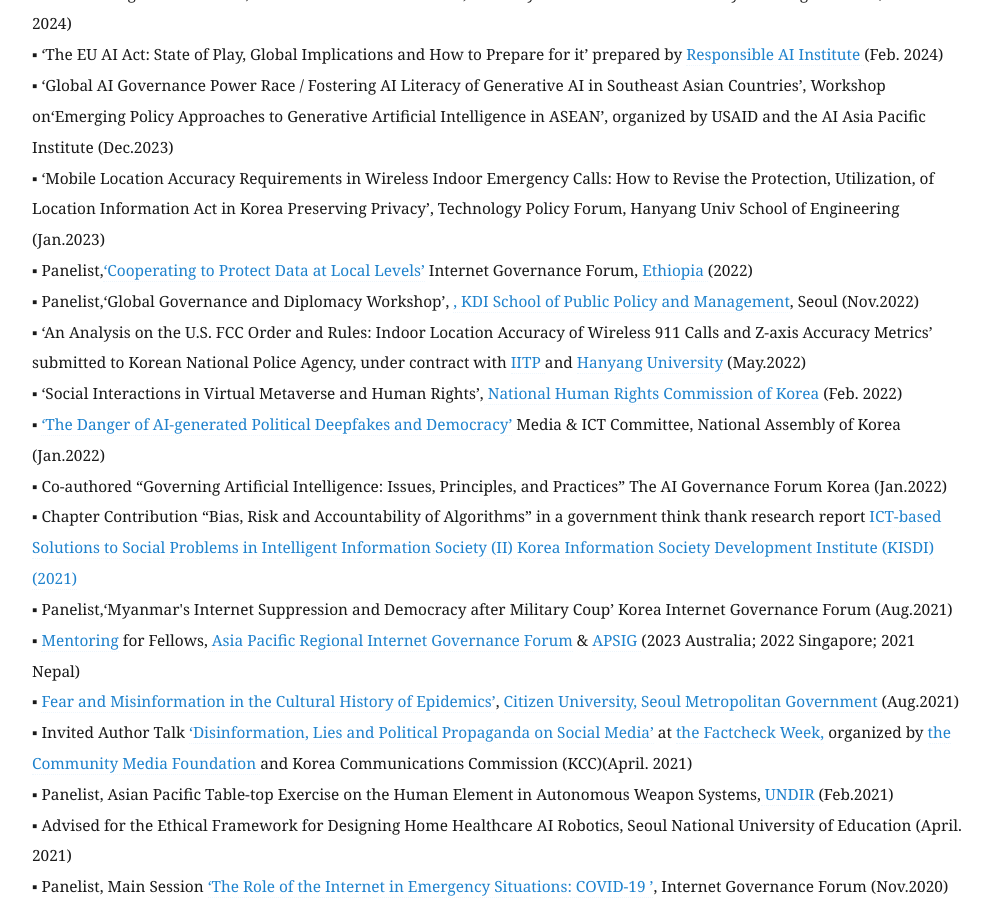
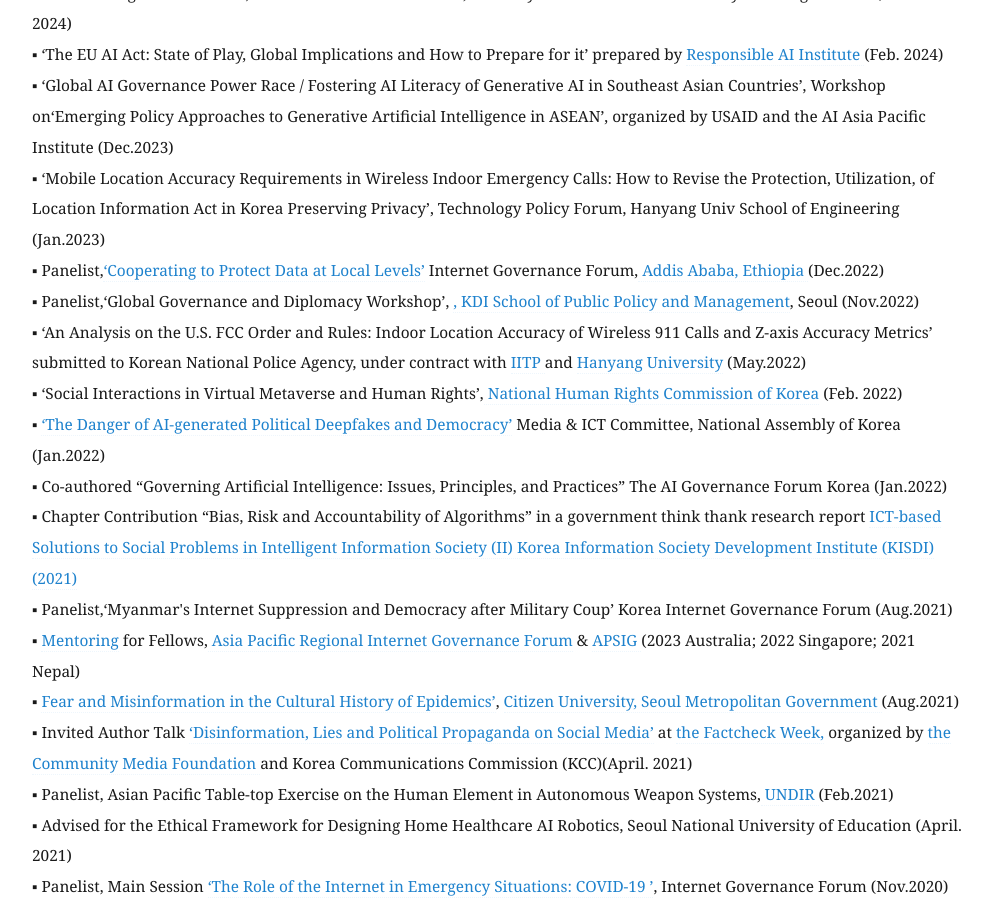
Before and after one commit to eunchangchoi/eunchangchoi.github.io, a Jekyll site: the page built from index.md, in a window 1280 px wide and 900 px high, scrolled down 7111 px. Shown: the whole window, without its empty margins (68-1058 px from the left). Built offline with Jekyll 4.4.1, drawn with Linux system fonts in a browser that asks for light colours.

Commit message:
Update index.md

```diff
--- a/index.md
+++ b/index.md
@@ -153,7 +153,7 @@
 ▪ ‘The EU AI Act: State of Play, Global Implications and How to Prepare for it’ prepared by <a href="https://www.responsible.ai/"> Responsible AI Institute </a> (Feb. 2024) <br>
 ▪ ‘Global AI Governance Power Race / Fostering AI Literacy of Generative AI in Southeast Asian Countries’, Workshop on‘Emerging Policy Approaches to Generative Artificial Intelligence in ASEAN’, organized by USAID and the AI Asia Pacific Institute (Dec.2023) <br>
 ▪ ‘Mobile Location Accuracy Requirements in Wireless Indoor Emergency Calls: How to Revise the Protection, Utilization, of Location Information Act in Korea Preserving Privacy’, Technology Policy Forum, Hanyang Univ School of Engineering (Jan.2023)<br>
-▪ Panelist,<a href="https://www.intgovforum.org/en/content/nris-cooperating-to-protecting-data-at-local-levels">‘Cooperating to Protect Data at Local Levels’</a> Internet Governance Forum,<a href="https://www.intgovforum.org/en?mn=zyjlo3zXcEyFoXe0t8ZjjKlZgTEwFS1Ll2ly.kZktiPIaNySpVaEf"> Ethiopia </a>(2022) <br>
+▪ Panelist,<a href="https://www.intgovforum.org/en/content/nris-cooperating-to-protecting-data-at-local-levels">‘Cooperating to Protect Data at Local Levels’</a> Internet Governance Forum,<a href="https://www.intgovforum.org/en?mn=zyjlo3zXcEyFoXe0t8ZjjKlZgTEwFS1Ll2ly.kZktiPIaNySpVaEf">  Addis Ababa, Ethiopia </a>(Dec.2022) <br>
 ▪ Panelist,‘Global Governance and Diplomacy Workshop’, <a href="https://www.kdischool.ac.kr/">, KDI School of Public Policy and Management</a>, Seoul (Nov.2022)<br>
 ▪ ‘An Analysis on the U.S. FCC Order and Rules: Indoor Location Accuracy of Wireless 911 Calls and Z-axis Accuracy Metrics’ submitted to Korean National Police Agency, under contract with <a href="https://www.iitp.kr/en/main.it">IITP </a> and <a href="https://research.hanyang.ac.kr/"> Hanyang University</a> (May.2022)<br>
 ▪ ‘Social Interactions in Virtual Metaverse and Human Rights’,<a href="https://www.humanrights.go.kr/site/main/index002"> National Human Rights Commission of Korea</a> (Feb. 2022)<br>
```
